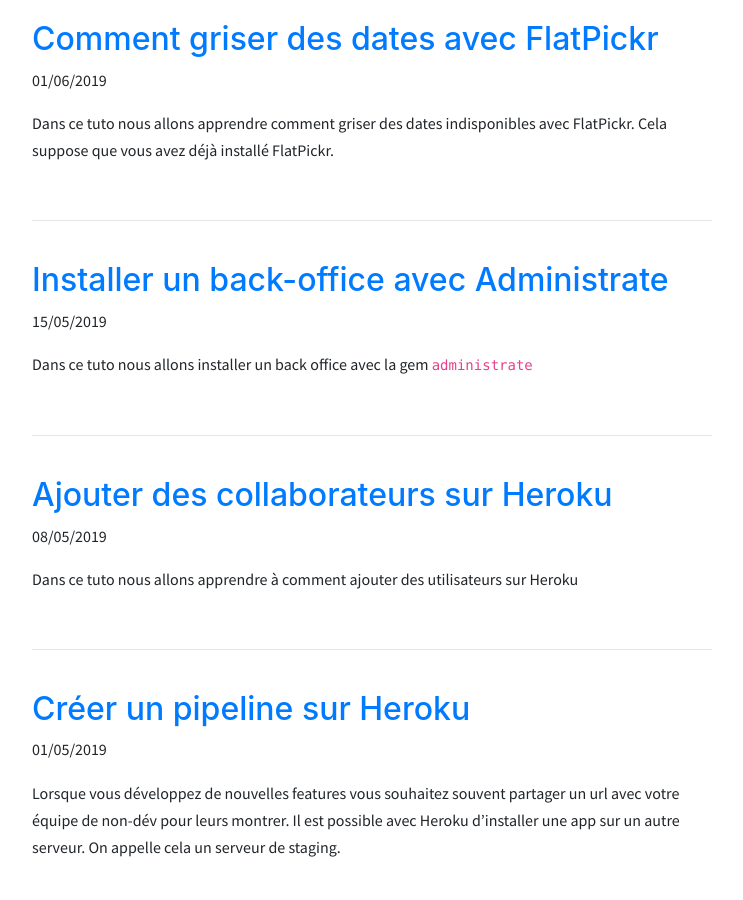
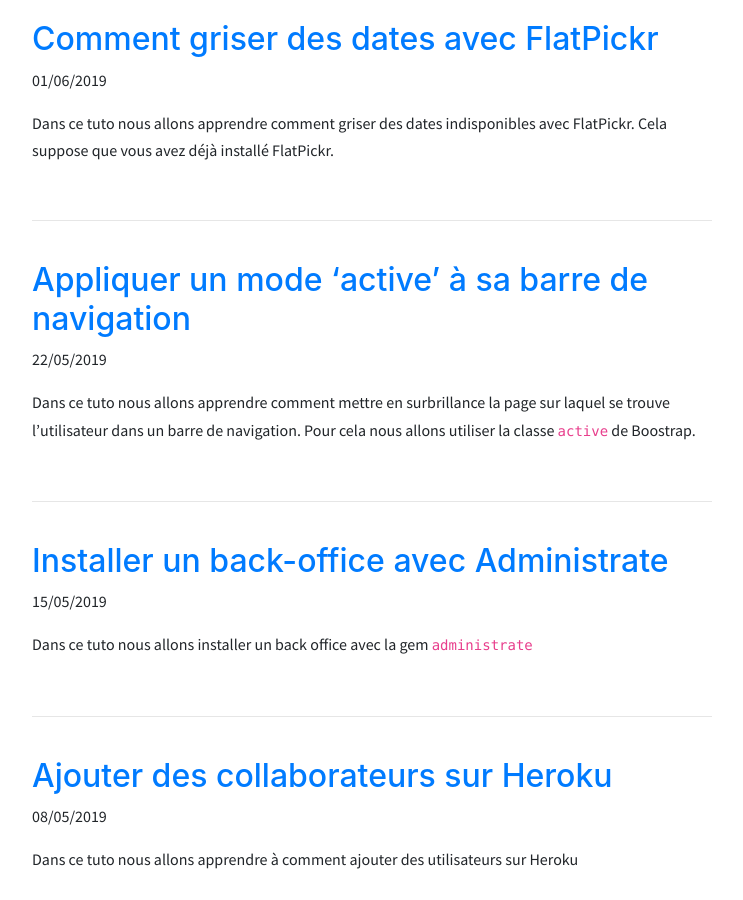
Before and after one commit to alexandrebk/alexandrebk.github.io, a Jekyll site: the page built from blog.html, in a window 1280 px wide and 900 px high, scrolled down 1176 px. Shown: the whole window, without its empty margins (268-1011 px from the left). Built offline with Jekyll 4.4.1, drawn with Linux system fonts in a browser that asks for light colours; nearby versions of some CDN libraries; some of the changed lines change nothing that is shown.

Commit message:
Bootstrap navbar

````diff
--- a/_posts/2019-05-15-administrate.md
+++ b/_posts/2019-05-15-administrate.md
@@ -2,6 +2,7 @@
 layout: post
 title:  "Installer un back-office avec Administrate"
 author: alexandre
+difficulty: 3
 ---
 
 Dans ce tuto nous allons installer un back office avec la gem `administrate`
@@ -11,6 +12,13 @@
 ### Première étape
 
 Il faut ajouter `administrate` dans le gemfile.
+
+```
+# Gemfile
+# [...]
+gem 'administrate'
+```
+
 Ensuite on lance
 
 ```
@@ -41,11 +49,17 @@
 end
 ```
 
-Il a été crée aussi des controlleurs dans `app/controllers/admin` et des modèles dans `app/dashboards`.
+Des contrôleurs ont été créé dans `app/controllers/admin` ainsi que des modèles dans `app/dashboards`.
 
 Pour modifier les options d'edit et de new il faut aller dans les controller (voir la [doc](https://administrate-prototype.herokuapp.com/customizing_controller_actions)). Par exemple si vous souhaitez envoyer un email après avoir modifier un `booking`.
 
-Pour modifier ce qui est affiché dans les dashboard il faut aller dans les modèles. Dans l'array `COLLECTION_ATTRIBUTES` vous avez ce qui est affiché dans l'index. Dans l'array `SHOW_PAGE_ATTRIBUTES`, vous avez ce qui est affiché sur la page show de la partie admin. Et dans `FORM_ATTRIBUTES`, les variables qui s'affichent lorsque vous créez un nouvel object dans administrate. Vous pouvez enlevez ou ajouter des variables venant de l'array `ATTRIBUTE_TYPES`.
+Pour modifier ce qui est affiché dans les dashboard il faut aller dans les modèles.
+
+Dans l'array `COLLECTION_ATTRIBUTES` vous avez ce qui est affiché dans l'index. Dans l'array `SHOW_PAGE_ATTRIBUTES`, vous avez ce qui est affiché sur la page show de la partie admin.
+
+Et dans `FORM_ATTRIBUTES`, les variables qui s'affichent lorsque vous créez un nouvel object dans administrate.
+
+Vous pouvez enlevez ou ajouter des variables venant de l'array `ATTRIBUTE_TYPES`.
 
 ### Trosième Étape:
 
@@ -66,7 +80,7 @@
 Et de même pour les `Flat`
 
 ```
-# app/dashboards/user_dashboard.rb
+# app/dashboards/flat_dashboard.rb
 class FlatDashboard < Administrate::BaseDashboard
   [...]
   def display_resource(flat)
@@ -81,10 +95,32 @@
 
 ### Cinquième étape: Créer un dashboard additionel
 
-Si on ajouter un nouveau modèle, par exemple `Foo`, il faut le générer avec le modèle suivant.
+Si on ajoute un nouveau modèle dans notre app, par exemple `Foo`, il faut générer les outils `administrate` avec la commande suivante.
 
 ```
 $ rails generate administrate:dashboard Foo
 ```
 
-Toute la documentation est disponible [ici](https://administrate-prototype.herokuapp.com/)
+### Sixième étape: Protéger l'accès par un mot de passe.
+
+Tout le monde ne doit pas avoir accès à la partie administration sous peine de pouvoir modifier toutes les données de votre site. Afin de protéger la partie Admin de votre site, vous pouvez rajouter une authentification:
+
+```
+# app/controllers/admin/application_controller.rb
+module Admin
+  class ApplicationController < Administrate::ApplicationController
+    http_basic_authenticate_with name: ENV['ADMIN_LOGIN'], password: ENV['ADMIN_PASSWORD']
+  end
+end
+```
+Et ajouter dans votre fichier `.env` vos logins et mots de passe.
+
+```
+# .env
+ADMIN_LOGIN="login"
+ADMIN_PASSWORD="password"
+```
+
+Toute la documentation sur la gem est disponible [ici](https://administrate-prototype.herokuapp.com/)
+
+Vous pouvez retrouver un exemple de code [ici](https://github.com/alexandrebk/airbnb-copycat/commit/e12d5575f86e0a9101cb6075987c3bd1d04cfda5)
--- /dev/null
+++ b/_posts/2019-05-22-highlight-current-page-on-navbar.md
@@ -0,0 +1,29 @@
+---
+layout: post
+title:  "Appliquer un mode ‘active’ à sa barre de navigation"
+author: alexandre
+difficulty: 1
+---
+
+Dans ce tuto nous allons apprendre comment mettre en surbrillance la page sur laquel se trouve l'utilisateur dans un barre de navigation. Pour cela nous allons utiliser la classe `active` de Boostrap.
+
+Nous supposons qu'il y a une application Rails avec Bootstrap installé et une `navbar` classique avec des classes bootstrap à l'intérieur.
+
+```
+# un élément de la navbar
+<li class="nav-item">
+  <%= link_to "Rechercher", flats_path, class: "nav-link" %>
+</li>
+```
+
+### La méthode `current_page?`
+
+La méthode `current_page?` prend comme argument une route et vérifie que nous bien sur celle ci. Donc dans notre exemple nous allons verifier que nous sommes bien dans `flats_path` avec `current_page?(flats_path)`. Si oui alors je veux mettre la classe `active` si non je ne mets rien. En code cela se traduit par `'active' if current_page?(flats_path)`. Nous avons donc:
+
+```
+<li class="nav-item <%= 'active' if current_page?(flats_path) %>">
+  <%= link_to "Rechercher", flats_path, class: "nav-link" %>
+</li>
+```
+
+Vous pouvez retrouver un exemple de code [ici](https://github.com/alexandrebk/airbnb-copycat/commit/9eb0f044feee4acdee35640fd7dff27171fe205a)
````
